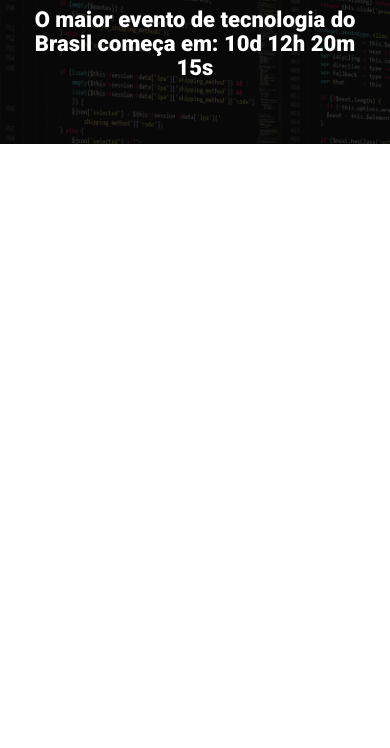
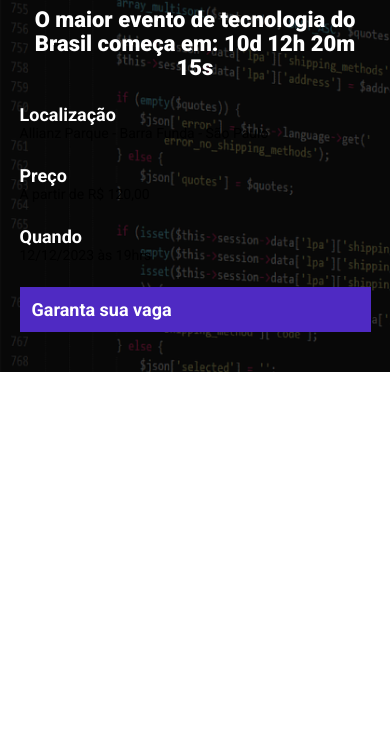
Before and after one commit to pedrosttt/ebac_tech_talks, a website built with Parcel: page src/index.html in a window 390 px wide. Shown: the part 96-844 px from the top of the page. Built offline with nearby package versions, Linux system fonts and the light colour scheme.

Commit message:
adicionando infos bar e buttons + resolvendo responsividade

```diff
--- a/src/index.html
+++ b/src/index.html
@@ -16,6 +16,25 @@
             <p class="hero__text">
                 O maior evento de tecnologia do Brasil começa em: 10d 12h 20m 15s
             </p>
+            <div class="infos-bar__infos">
+                <ul>
+                    <li class="infos-bar__infos__item">
+                        <b>Localização</b>
+                        Allianz Parque - Barra Funda - São Paulo
+                    </li>
+                    <li class="infos-bar__infos__item">
+                        <b>Preço</b>
+                        A partir de R$ 120,00
+                    </li>
+                    <li class="infos-bar__infos__item">
+                        <b>Quando</b>
+                        12/12/2023 às 19hrs
+                    </li>
+                </ul>
+                <a href="#" class="button button--primary">
+                    Garanta sua vaga
+                </a>
+            </div>
         </div>
     </header>
 
--- /dev/null
+++ b/src/styles/components/_buttons.scss
@@ -0,0 +1,24 @@
+.button {
+    padding: 12px;
+    font-size: 18px;
+    font-weight: bold;
+    text-decoration: none;
+    text-align: center;
+    white-space: nowrap;
+
+    &--primary {
+        color: #fff;
+        background-color: #4f2ac3;
+    }
+
+    @media (max-width: 640px) {
+        display: flex;
+        width: 100%;
+        align-items: center;
+    }
+
+    @media (max-width: 1024px) {
+        display: flex;
+        align-items: center;
+    }
+}
--- /dev/null
+++ b/src/styles/components/_infos_bar.scss
@@ -0,0 +1,39 @@
+.infos-bar {
+    padding: 16px 24px;
+    background-color: #fff;
+    display: flex;
+    justify-content: space-between;
+
+    &__infos {
+        display: flex;
+        gap: 40px;
+
+        &__item {
+            font-size: 14px;
+            color: #000;
+
+            b {
+                font-size: 18px;
+                display: block;
+            }
+        }
+    }
+
+    @media (max-width: 640px) {
+        display: block;
+
+        &__infos {
+            display: block;
+
+            &__item {
+                margin-bottom: 24px;
+            }
+        }
+    }
+
+    @media (max-width: 1024px) {
+        &__infos {
+            gap: 16px;
+        }
+    }
+}
--- a/src/styles/main.scss
+++ b/src/styles/main.scss
@@ -1,4 +1,6 @@
 @use 'hero';
+@use 'components/infos_bar';
+@use 'components/buttons';
 
 * {
     margin: 0;
@@ -6,6 +8,7 @@
     box-sizing: border-box;
     font-family: 'Roboto', sans-serif;
     color: #fff;
+    list-style: none;
 }
 
 .container {
```
